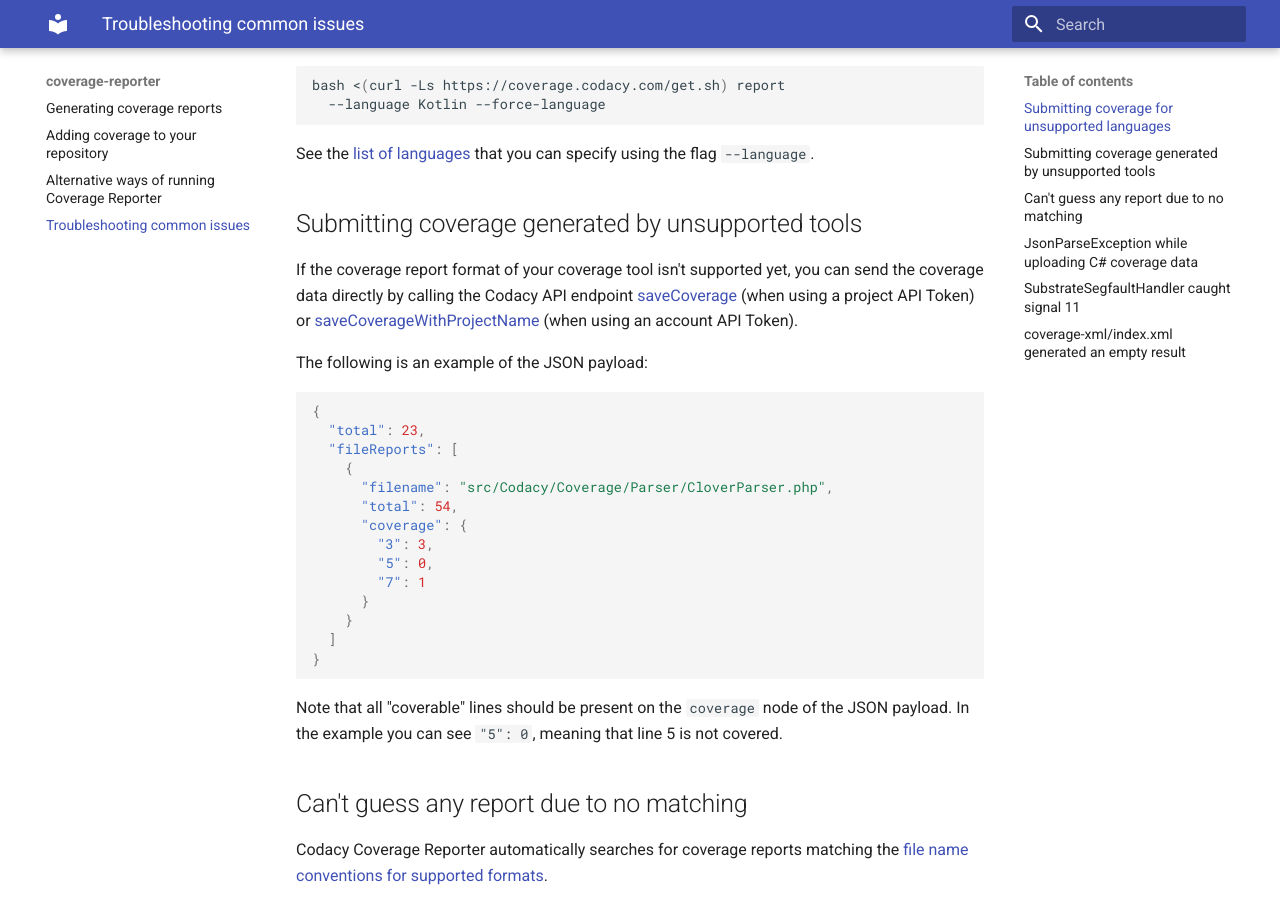
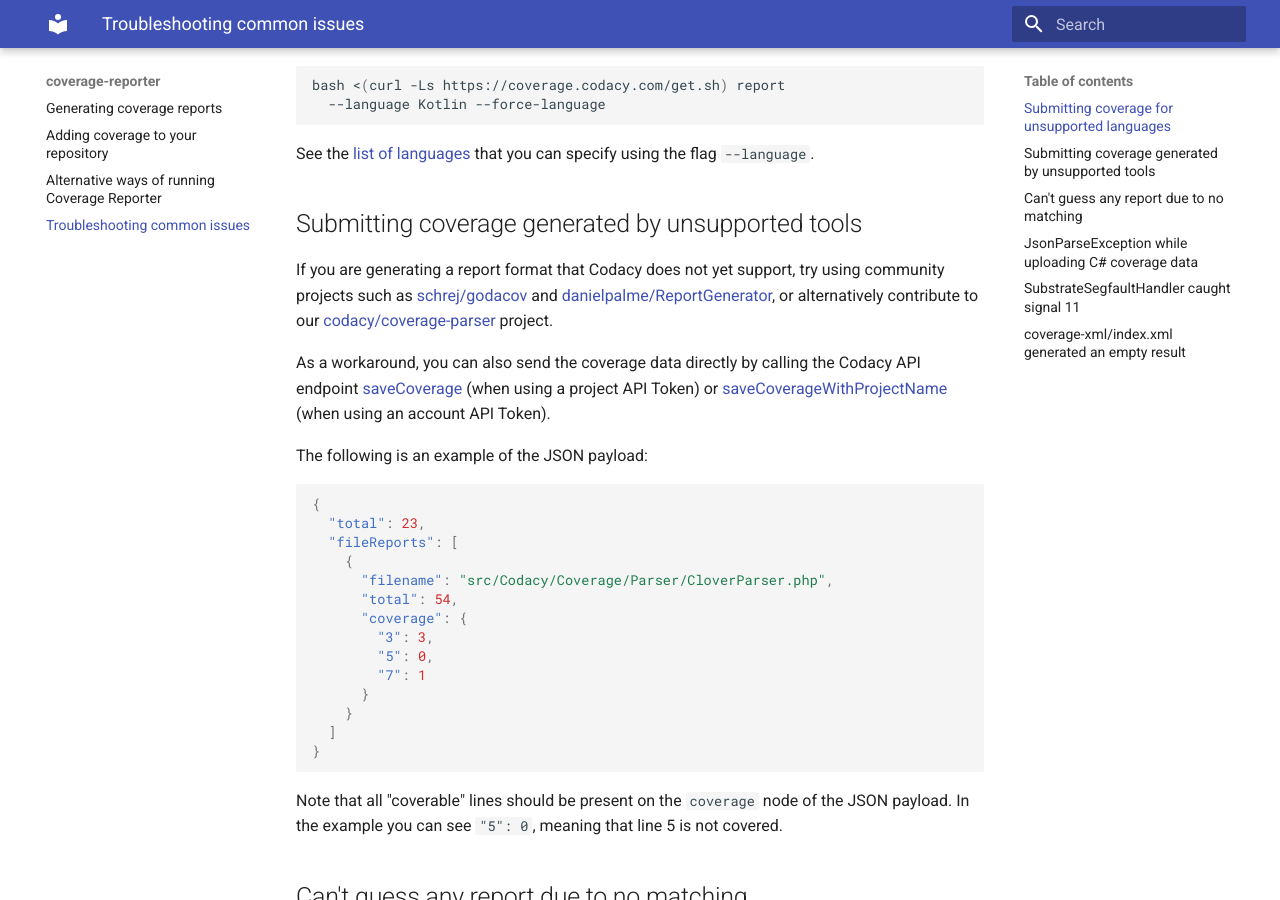
Before and after one commit to codacy/codacy-coverage-reporter, an MkDocs documentation site: the page built from docs/troubleshooting-common-issues.md, in a window 1280 px wide and 900 px high, scrolled down 349 px. Built offline with MkDocs 1.6.1 and Material for MkDocs 9.7.7, drawn with Linux system fonts in a browser that asks for light colours.

Commit message:
Move info on submitting coverage by unsupported tools to troubleshooting

```diff
--- a/docs/troubleshooting-common-issues.md
+++ b/docs/troubleshooting-common-issues.md
@@ -13,9 +13,11 @@
 
 See the [list of languages](https://github.com/codacy/codacy-plugins-api/blob/master/src/main/scala/com/codacy/plugins/api/languages/Language.scala#L43) that you can specify using the flag `--language`.
 
-## Submitting coverage generated by unsupported tools
+## Submitting coverage generated by unsupported tools {: id="unsupported-tools"}
 
-If the coverage report format of your coverage tool isn't supported yet, you can send the coverage data directly by calling the Codacy API endpoint [saveCoverage](https://api.codacy.com/swagger#savecoverage) (when using a project API Token) or [saveCoverageWithProjectName](https://api.codacy.com/swagger#savecoveragewithprojectname) (when using an account API Token).
+If you are generating a report format that Codacy does not yet support, try using community projects such as [schrej/godacov](https://github.com/schrej/godacov) and [danielpalme/ReportGenerator](https://github.com/danielpalme/ReportGenerator), or alternatively contribute to our [codacy/coverage-parser](https://github.com/codacy/coverage-parser) project.
+
+As a workaround, you can also send the coverage data directly by calling the Codacy API endpoint [saveCoverage](https://api.codacy.com/swagger#savecoverage) (when using a project API Token) or [saveCoverageWithProjectName](https://api.codacy.com/swagger#savecoveragewithprojectname) (when using an account API Token).
 
 The following is an example of the JSON payload:
 
```
Also changed, not shown: docs/adding-coverage-to-your-repository.md (+1 -1 lines).
